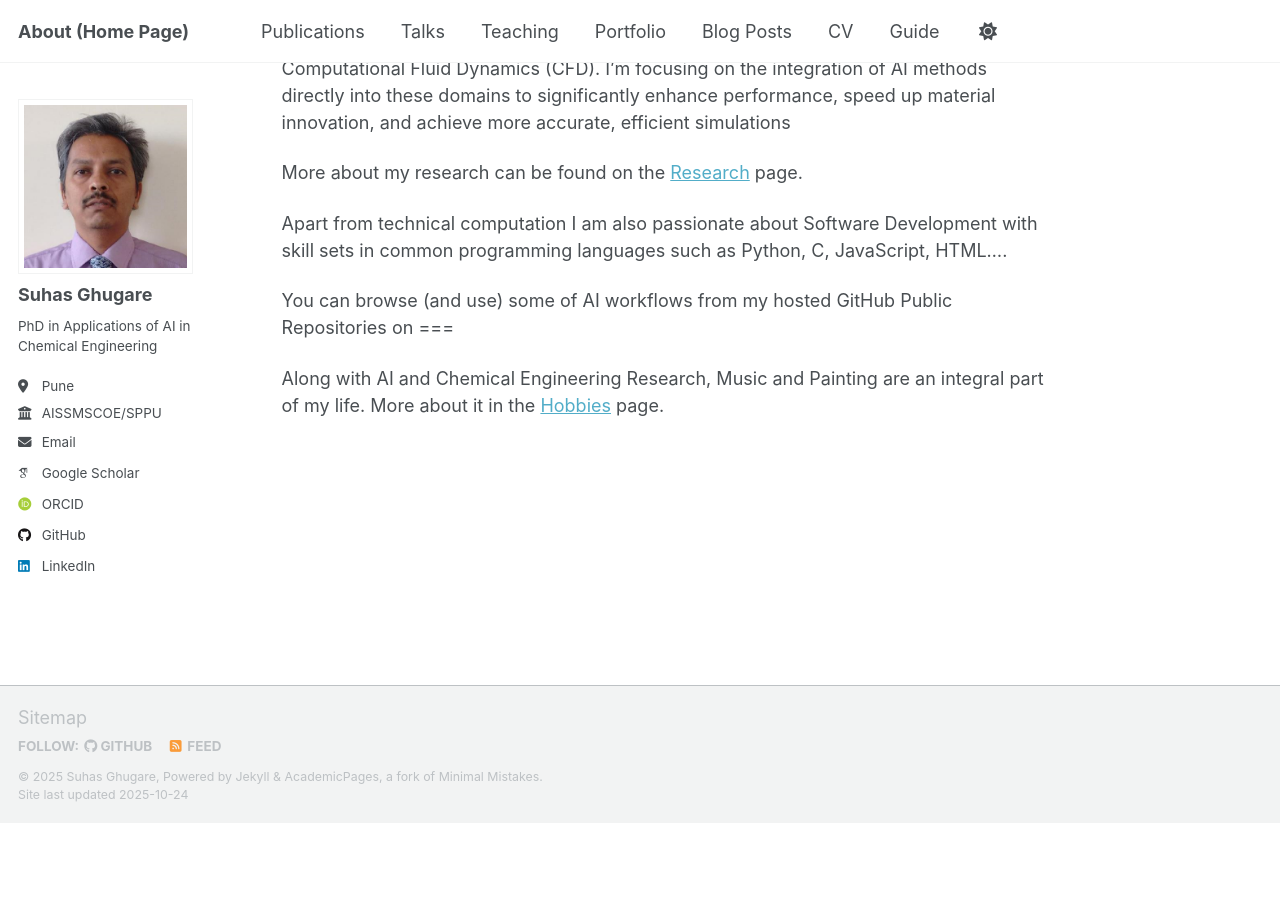
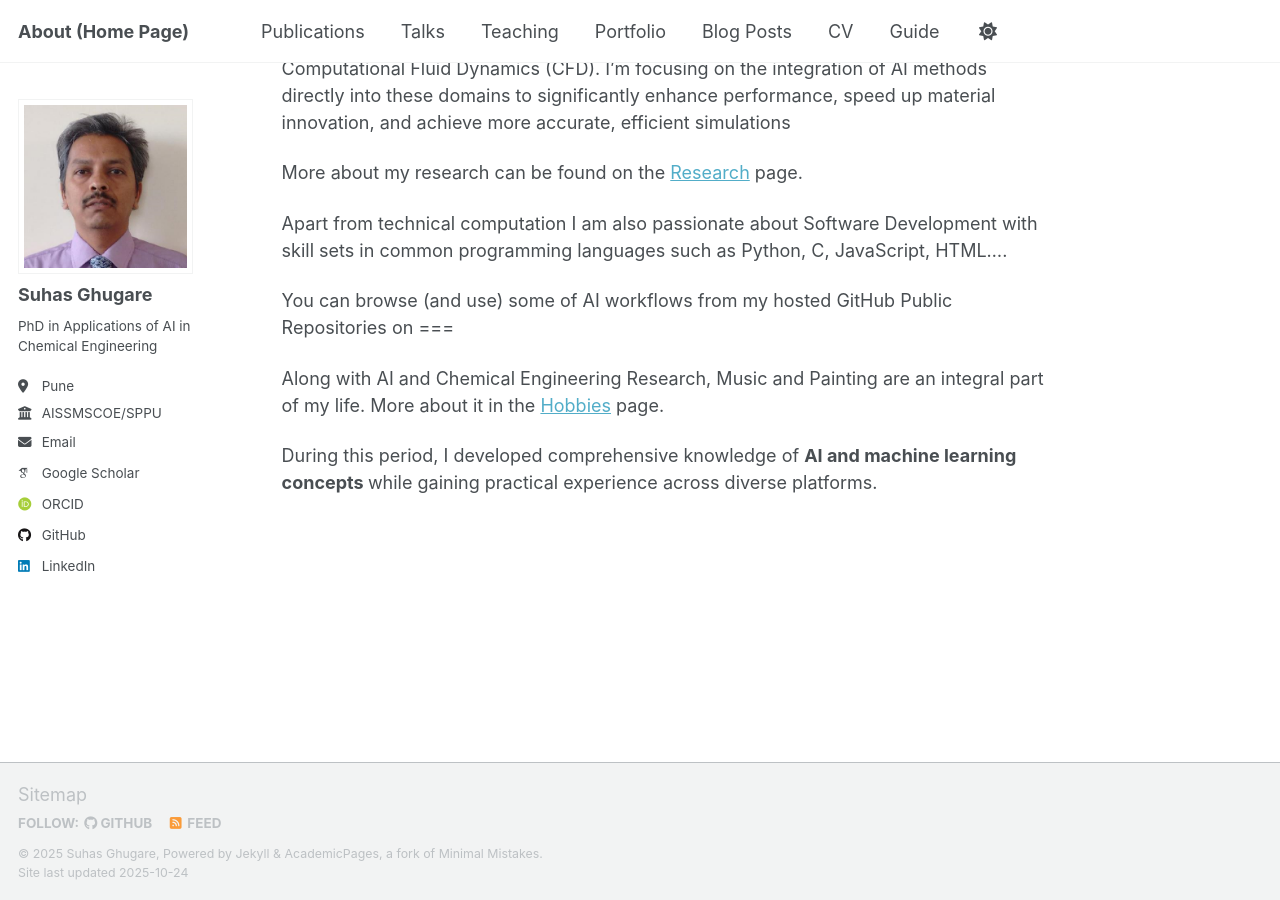
Before and after one commit to suhasghugare/suhasghugare.github.io, a Jekyll site: the page built from _pages/about.md, in a window 1280 px wide and 900 px high, scrolled down 548 px. Built offline with Jekyll 4.4.1, drawn with Linux system fonts in a browser that asks for light colours; some web fonts are replaced; a script that is not in the unit is left out; before the commit the page ends 1371 px from its top, so only the background shows below that.

Commit message:
Update about.md

```diff
--- a/_pages/about.md
+++ b/_pages/about.md
@@ -21,3 +21,7 @@ Apart from technical computation I am also passionate about Software Development
 You can browse (and use) some of AI workflows from my hosted GitHub Public Repositories on ===
 
 Along with AI and Chemical Engineering Research, Music and Painting are an integral part of my life. More about it in the [Hobbies](https://suhasghugare.github.io/CV) page.
+
+
+
+During this period, I developed comprehensive knowledge of <b> AI and machine learning concepts </b> while gaining practical experience across diverse platforms.
```
